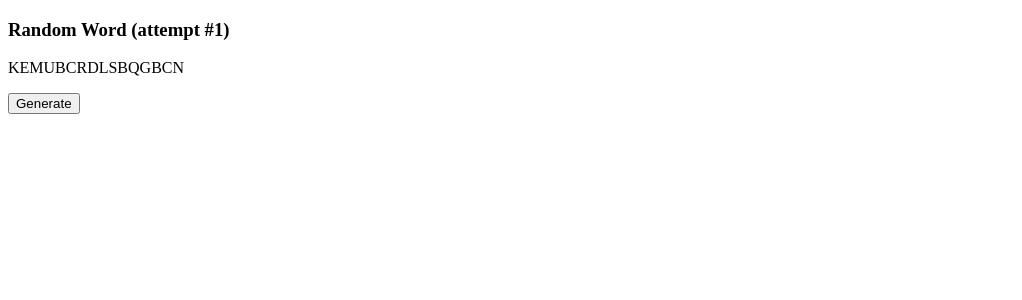
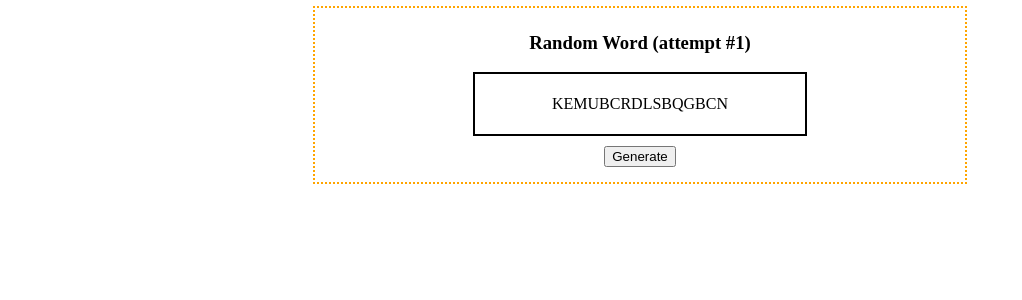
Before and after one commit to JennyWauer/random_words, a Django app: page /random_word/ in a window 1280 px wide. Shown: the top 300 px of the page, without its empty margins (0-1022 px from the left). Run offline with Django 3.2, Linux system fonts and the light colour scheme.

Commit message:
add styling content

```diff
--- a/app_one/static/style.css
+++ b/app_one/static/style.css
@@ -0,0 +1,20 @@
+body {
+    margin-left: auto;
+    margin-right: auto;
+    width: 50%;
+    text-align: center;
+    outline: 2px dotted orange;
+    padding: 5px;
+}
+
+.word {
+    border: 2px solid black;
+    width: 50%;
+    margin-left: auto;
+    margin-right: auto;
+    padding: 5px;
+}
+
+button {
+    margin: 10px;
+}
--- a/app_one/templates/index.html
+++ b/app_one/templates/index.html
@@ -9,7 +9,7 @@
 </head>
 <body>
     <h3>Random Word (attempt #{{ request.session.counter }})</h3>
-    <div>
+    <div class="word">
         <p>{{ context }}</p>
     </div>
     <button type="submit" name="submit">Generate</button>
```
Also changed, not shown: db.sqlite3.
